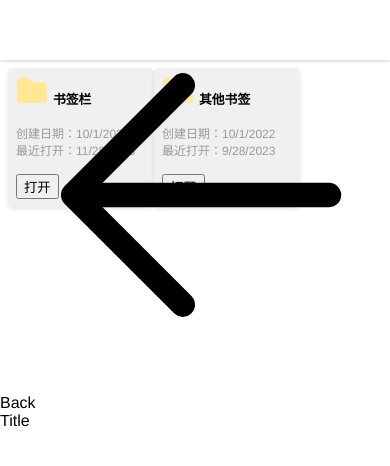
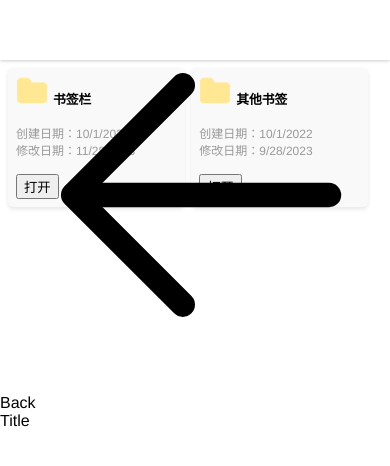
Before and after one commit to wzCoding/bookmarks, a Vue app in the folder bookmark/: page /#/ in a window 390 px wide. Shown: the top 466 px of the page. Built offline with nearby package versions, Linux system fonts and the light colour scheme.

Commit message:
添加响应式样式

```diff
--- /dev/null
+++ b/bookmark/public/styles/index.scss
@@ -0,0 +1,45 @@
+body {
+    margin: 0;
+    padding: 0;
+    position: relative;
+    overflow: hidden;
+    width: 100vw;
+    height: 100vh;
+}
+
+::-webkit-scrollbar {
+    width: 5px;
+    background-color: #ddd;
+    z-index: 999;
+}
+
+::-webkit-scrollbar-thumb {
+    background-color: #409eff;
+    border-radius: 2px;
+    cursor: pointer;
+}
+
+// 响应式样式
+@media screen and (max-width: 319px) {
+    .book-content {
+        .bookmark-card {
+            width: 100% !important;
+        }
+    }
+}
+@media screen and (max-width: 568px) and (min-width: 320px) {
+    .book-content {
+        gap: 0.5rem;
+        .bookmark-card {
+            width: 43% !important;
+        }
+    }
+}
+@media screen and (max-width: 767px) and (min-width: 568px) {
+    .book-content {
+        gap: 0.8rem;
+    }
+    .bookmark-card {
+        width: 30%;
+    }
+}
--- a/bookmark/src/App.vue
+++ b/bookmark/src/App.vue
@@ -9,40 +9,20 @@ import BookHeader from './components/header.vue';
 const headerHeight = "60px"
 </script>
 <style lang="scss">
-body {
-  margin: 0;
-  padding: 0;
-  position: relative;
-  overflow: hidden;
-  width: 100vw;
-  height: 100vh;
-}
-
-::-webkit-scrollbar {
-  width: 5px;
-  background-color: #ddd;
-  z-index: 999;
-}
-
-::-webkit-scrollbar-thumb {
-  background-color: #409eff;
-  border-radius: 2px;
-  cursor: pointer;
-}
-
 #app {
   font-family: Avenir, Helvetica, Arial, sans-serif;
   -webkit-font-smoothing: antialiased;
   -moz-osx-font-smoothing: grayscale;
   width: 100%;
   height: 100%;
-  overflow-y: scroll;
+
 
   .book-container {
     position: relative;
     width: 100%;
     top: v-bind(headerHeight);
     height: calc(100% - v-bind(headerHeight));
+    overflow-y: scroll;
   }
 }
 </style>
--- a/bookmark/src/components/bookmark.vue
+++ b/bookmark/src/components/bookmark.vue
@@ -19,9 +19,9 @@
                 <span v-else>添加日期：</span>
                 <span>{{ createDate }}</span>
             </div>
-            <div v-if="openDate" class="bookmark-info">
-                <span>最近打开：</span>
-                <span>{{ openDate }}</span>
+            <div v-if="modifyDate" class="bookmark-info">
+                <span>修改日期：</span>
+                <span>{{ modifyDate }}</span>
             </div>
         </div>
         <el-button type="primary" size="small" class="card-button" @click="handleClick">打开</el-button>
@@ -66,7 +66,7 @@ const getDate = (timestamp) => {
     return date.toLocaleDateString();
 }
 const createDate = getDate(props.bookmark.dateAdded);
-const openDate = getDate(props.bookmark.dateGroupModified);
+const modifyDate = getDate(props.bookmark.dateGroupModified);
 const getIconUrl = (url) => {
     if (!url) return defaultIcon;
     url = `https://www.google.com/s2/favicons?sz=64&domain_url=${url}`
@@ -87,12 +87,12 @@ loadIcon();
 <style lang="scss" scoped>
 .bookmark-card {
     --icon-size: 2rem;
-    background-color: #f0f0f0;
+    background-color: #f9f9f9;
     border-radius: 5px;
     box-shadow: 0 2px 4px rgba(0, 0, 0, 0.1);
     padding: .5rem;
     width: 130px;
-    transform: all 0.3s ease;
+    transition: all 0.3s ease;
     &:hover{
         box-shadow: 2px 4px 8px 2px rgba(0, 0, 0, 0.3);
     }
--- a/bookmark/src/components/header.vue
+++ b/bookmark/src/components/header.vue
@@ -9,7 +9,7 @@
 import { computed } from 'vue';
 import { ElPageHeader } from 'element-plus';
 const props = defineProps({
-    height: { type: Number, default: 60 },
+    height: { type: String, default: '60' },
 });
 const headerStyle = computed(() => {
     return {
--- a/bookmark/src/main.js
+++ b/bookmark/src/main.js
@@ -1,6 +1,6 @@
 import { createApp } from 'vue'
 import App from './App.vue'
 import router from './router'
-
+import '../public/styles/index.scss'
 const app = createApp(App)
 app.use(router).mount('#app')
--- a/bookmark/src/views/HomeView.vue
+++ b/bookmark/src/views/HomeView.vue
@@ -32,8 +32,6 @@ getData();
 </script>
 <style lang="scss" scoped>
 .home {
-    width: 100%;
-    height: 100%;
     position: relative;
     .book-content {
         width: calc(100% - 1rem);
@@ -43,6 +41,7 @@ getData();
         flex-wrap: wrap;
         position: relative;
         padding: .5rem;
+        gap: 0.4rem;
     }
 }
 </style>
```
